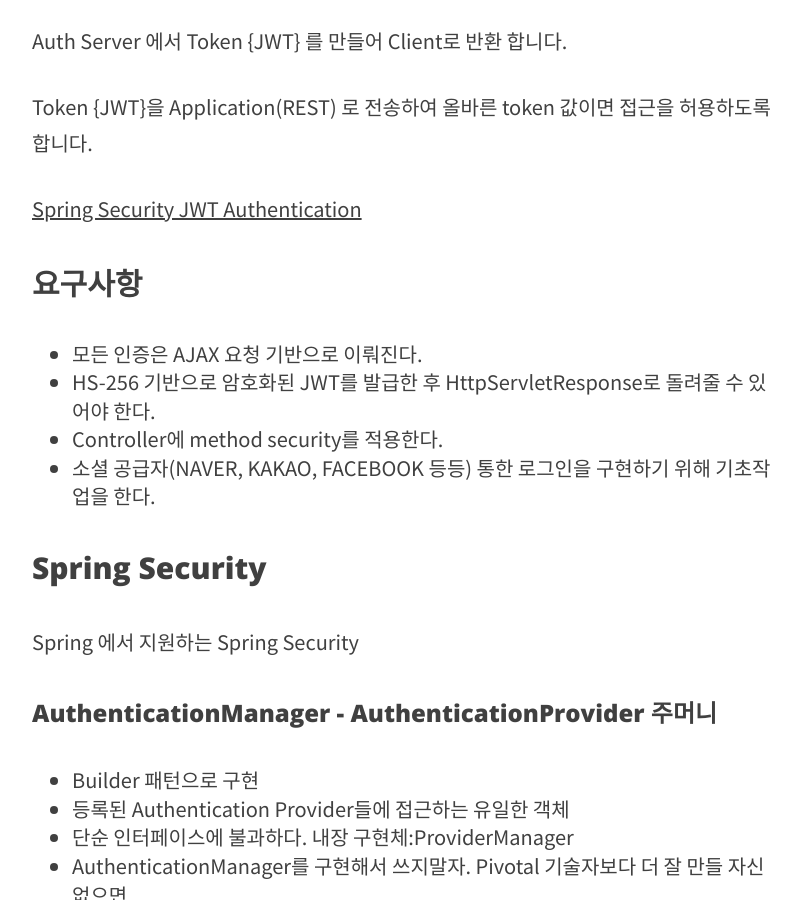
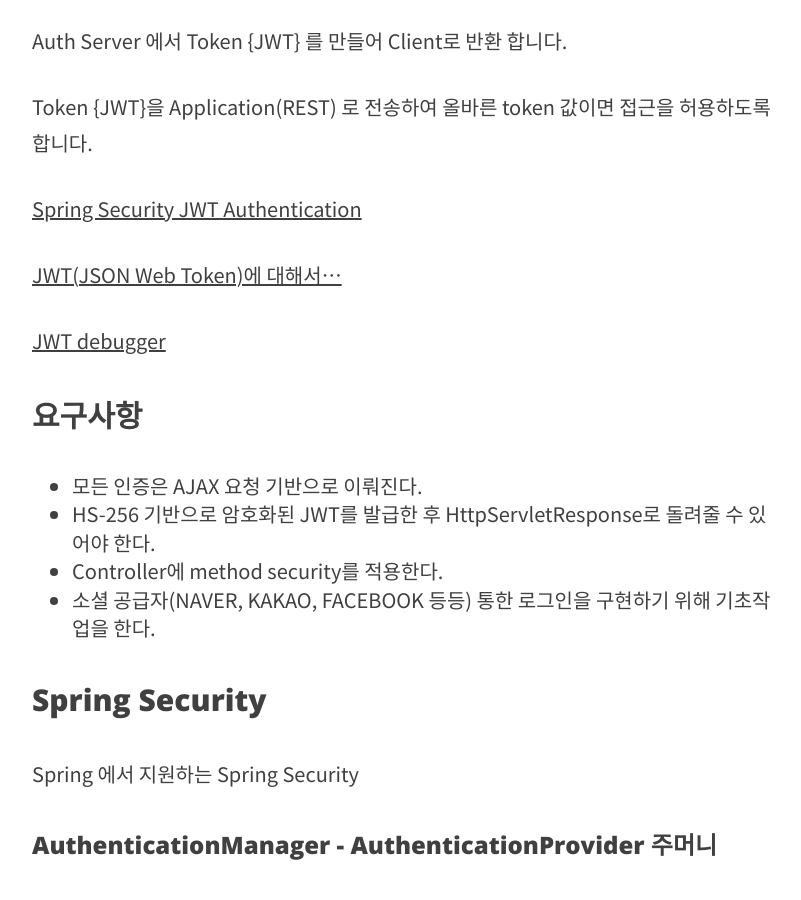
Before and after one commit to alalstjr/jjunpro.github.io, a Jekyll site: the page built from _posts/2019-07-12-포트폴리오 제작 일지-04.md, in a window 1280 px wide and 900 px high, scrolled down 1097 px. Shown: the whole window, without its empty margins (233-1034 px from the left). Built offline with Jekyll 4.4.1, drawn with Linux system fonts in a browser that asks for light colours; nearby versions of some CDN libraries; comment, search, counter and statistics services are not loaded.

Commit message:
Update 2019-07-12-포트폴리오 제작 일지-04.md

```diff
--- a/_posts/2019-07-12-포트폴리오 제작 일지-04.md
+++ b/_posts/2019-07-12-포트폴리오 제작 일지-04.md
@@ -21,6 +21,10 @@ Auth Server 에서 Token {JWT} 를 만들어 Client로 반환 합니다.
 Token {JWT}을 Application(REST) 로 전송하여 올바른 token 값이면 접근을 허용하도록 합니다.
 
 <a href="https://www.youtube.com/watch?v=x6bzYyMY0GA">Spring Security JWT Authentication</a>
+
+<a href="https://blog.outsider.ne.kr/1160">JWT(JSON Web Token)에 대해서...</a>
+
+<a href="https://jwt.io/">JWT debugger</a>
 
 ## 요구사항
 
```
